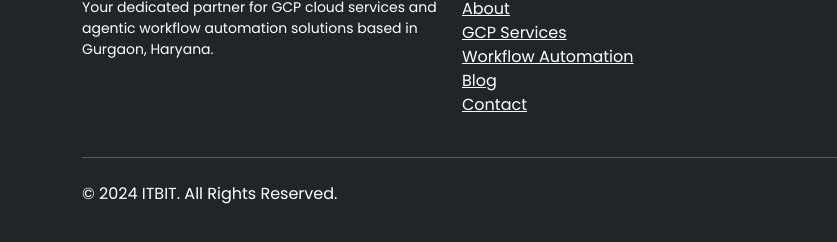
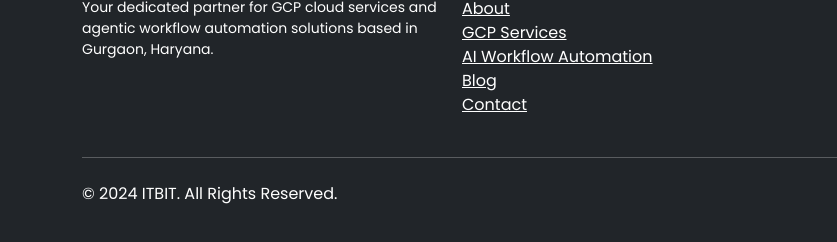
Before and after one commit to mailamiton/itbit.in, a website: page index.html in a window 1280 px wide. Shown: the part 2940-3182 px from the top of the page, 0-837 px from the left. Drawn offline with nearby package versions, Linux system fonts and the light colour scheme.

Commit message:
ng8 and blog update

```diff
--- a/index.html
+++ b/index.html
@@ -39,7 +39,7 @@
                         <li><a class="dropdown-item" href="#services">All Services</a></li>
                         <li><hr class="dropdown-divider"></li>
                         <li><a class="dropdown-item" href="services-gcp.html">GCP Cloud Services</a></li>
-                        <li><a class="dropdown-item" href="services-n8n.html">Workflow Automation</a></li>
+                        <li><a class="dropdown-item" href="services-n8n.html">AI Workflow Automation</a></li>
                     </ul>
                 </li>
                 <li class="nav-item">
@@ -410,7 +410,7 @@
                         <li><a href="#home" class="text-white">Home</a></li>
                         <li><a href="#about" class="text-white">About</a></li>
                         <li><a href="services-gcp.html" class="text-white">GCP Services</a></li>
-                        <li><a href="services-n8n.html" class="text-white">Workflow Automation</a></li>
+                        <li><a href="services-n8n.html" class="text-white">AI Workflow Automation</a></li>
                         <li><a href="https://blog.itbit.in/" target="_blank" class="text-white">Blog</a></li>
                         <li><a href="#contact" class="text-white">Contact</a></li>
                     </ul>
```
